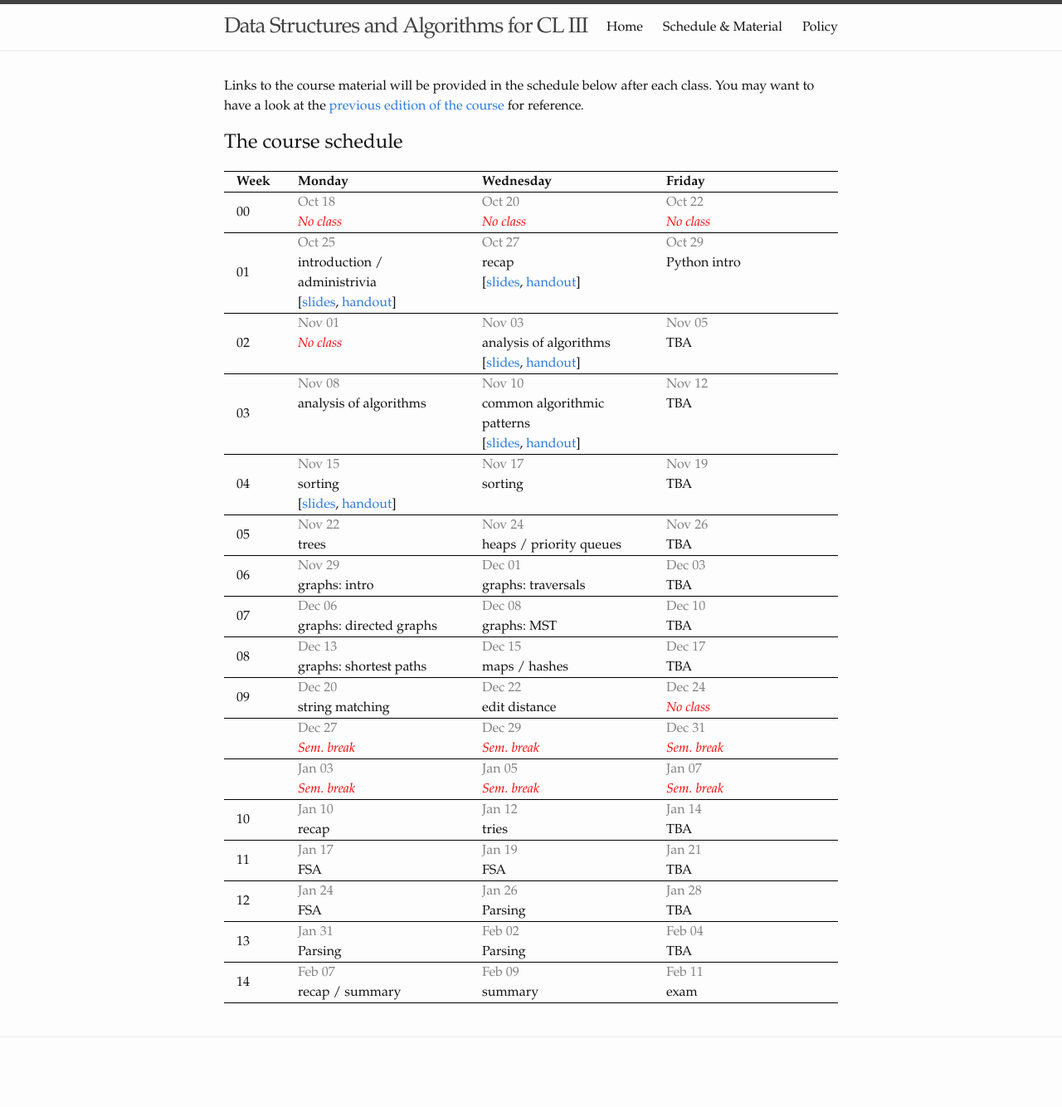
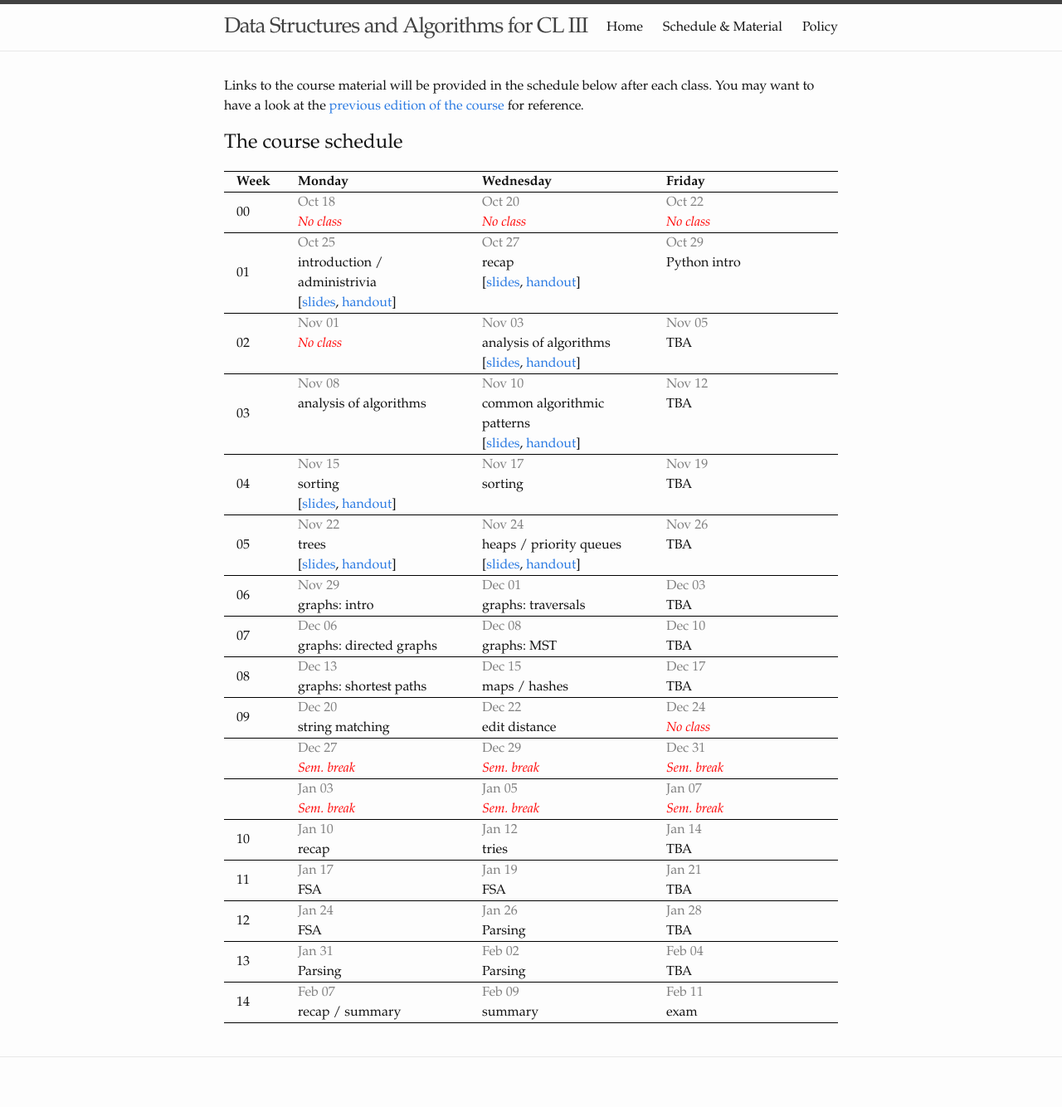
Before and after one commit to dsacl3-2021/dsacl3-2021.github.io, a Jekyll site: the page built from lectures.md, in a window 1280 px wide. Shown: the whole page at 83% size. Built offline with Jekyll 4.4.1, drawn with Linux system fonts in a browser that asks for light colours; before the commit the page ends 1310 px from its top, so only the background shows below that.

Commit message:
Update slides.

```diff
--- a/_data/schedule.yml
+++ b/_data/schedule.yml
@@ -53,8 +53,14 @@
   dates:
     Nov 22:
       topic: trees
+      links:
+        slides: slides/trees.pdf
+        handout: slides/trees-handout.pdf
     Nov 24:
       topic: heaps / priority queues
+      links:
+        slides: slides/pq-heap.pdf
+        handout: slides/pq-heap-handout.pdf
     Nov 26:
       topic: TBA
 - week: "06"
```
